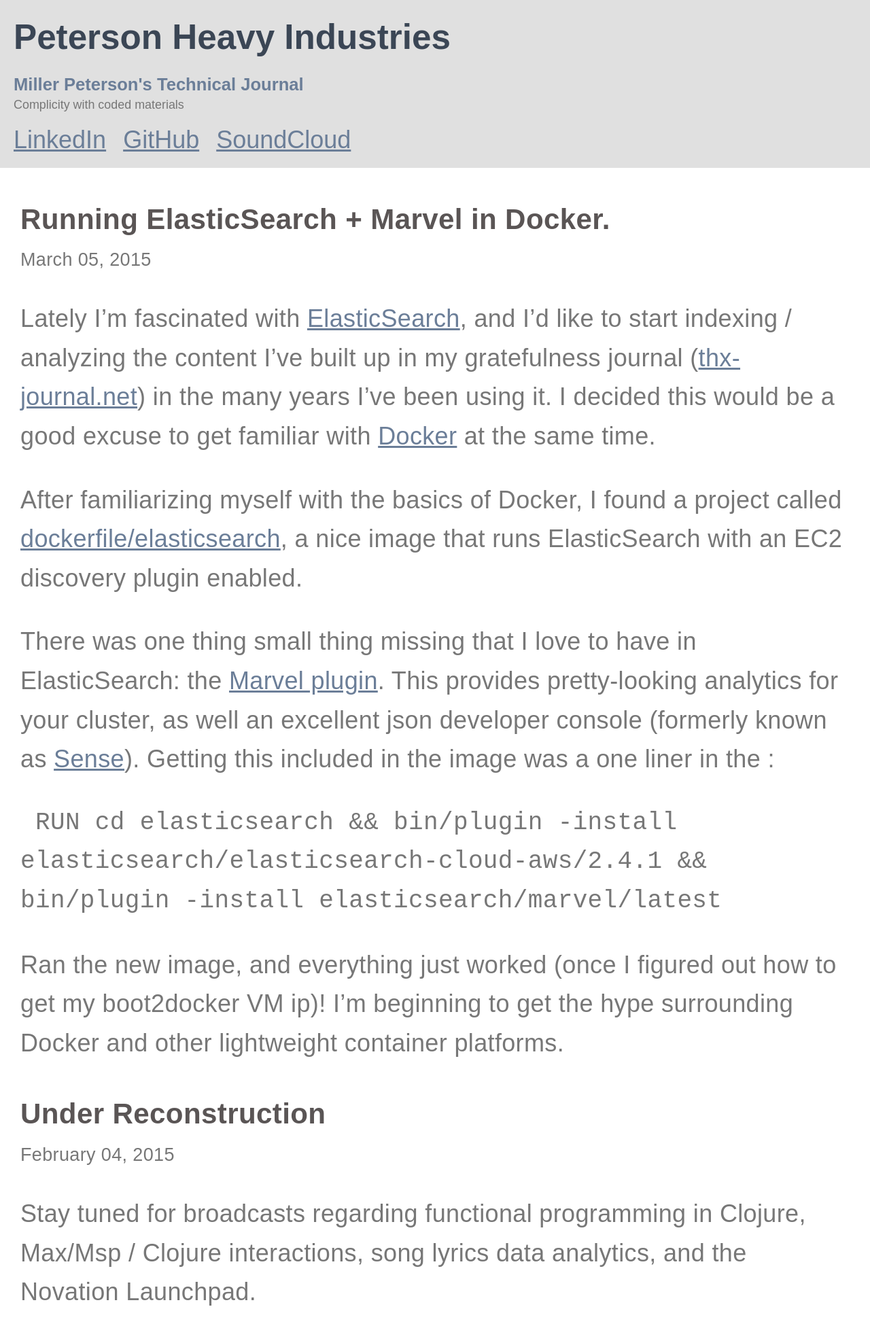
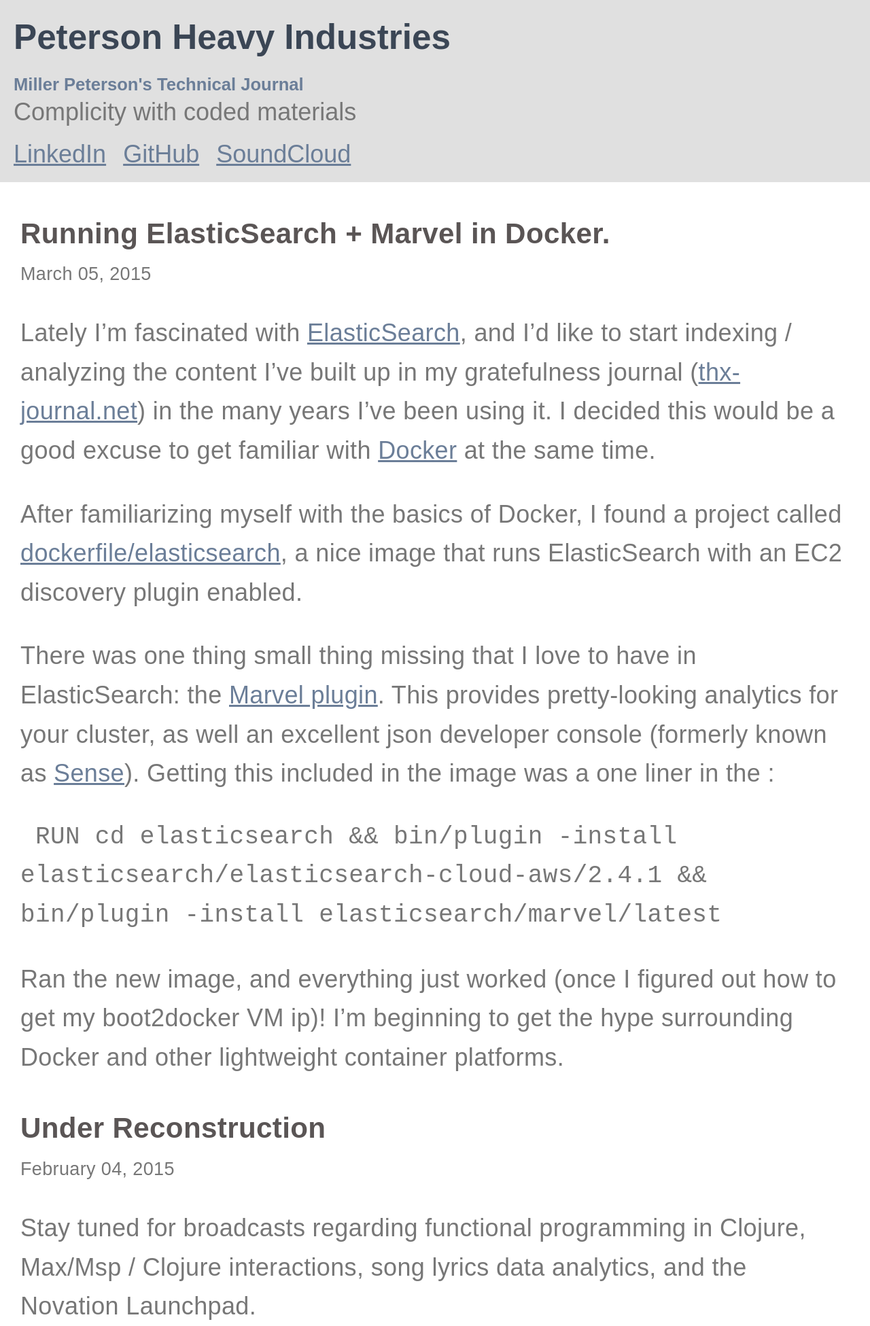
Before and after one commit to millerpeterson/millerpeterson.github.io, a Jekyll site: the page built from index.html, in a window 1280 px wide. Shown: the whole page at 68% size. Built offline with Jekyll 4.4.1, drawn with Linux system fonts in a browser that asks for light colours; before the commit the page ends 1930 px from its top, so only the background shows below that.

Commit message:
Another font size tweak

```diff
--- a/_sass/_header.scss
+++ b/_sass/_header.scss
@@ -13,6 +13,6 @@
     margin-bottom: 5px;
   }
   .message {
-    font-size: 1.4vmax;
+    font-size: 4vmin;
   }
 }
```
